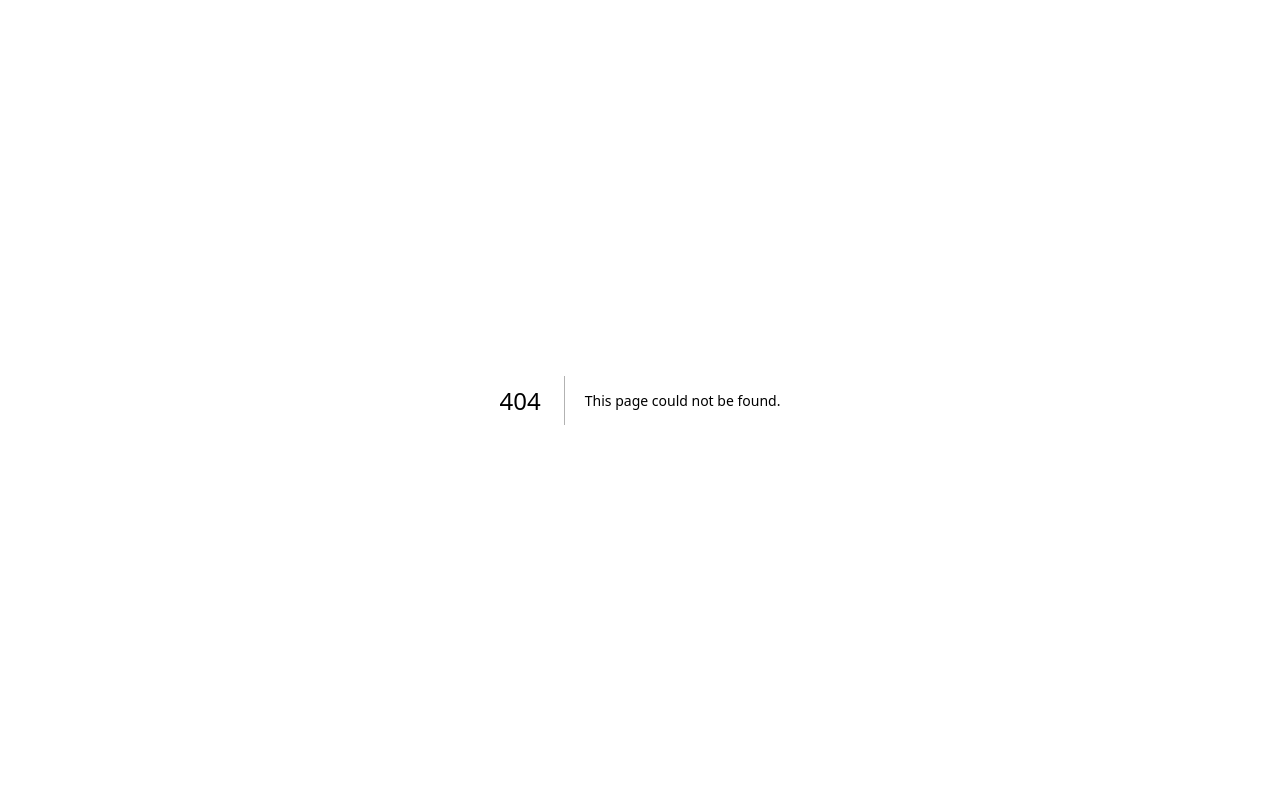
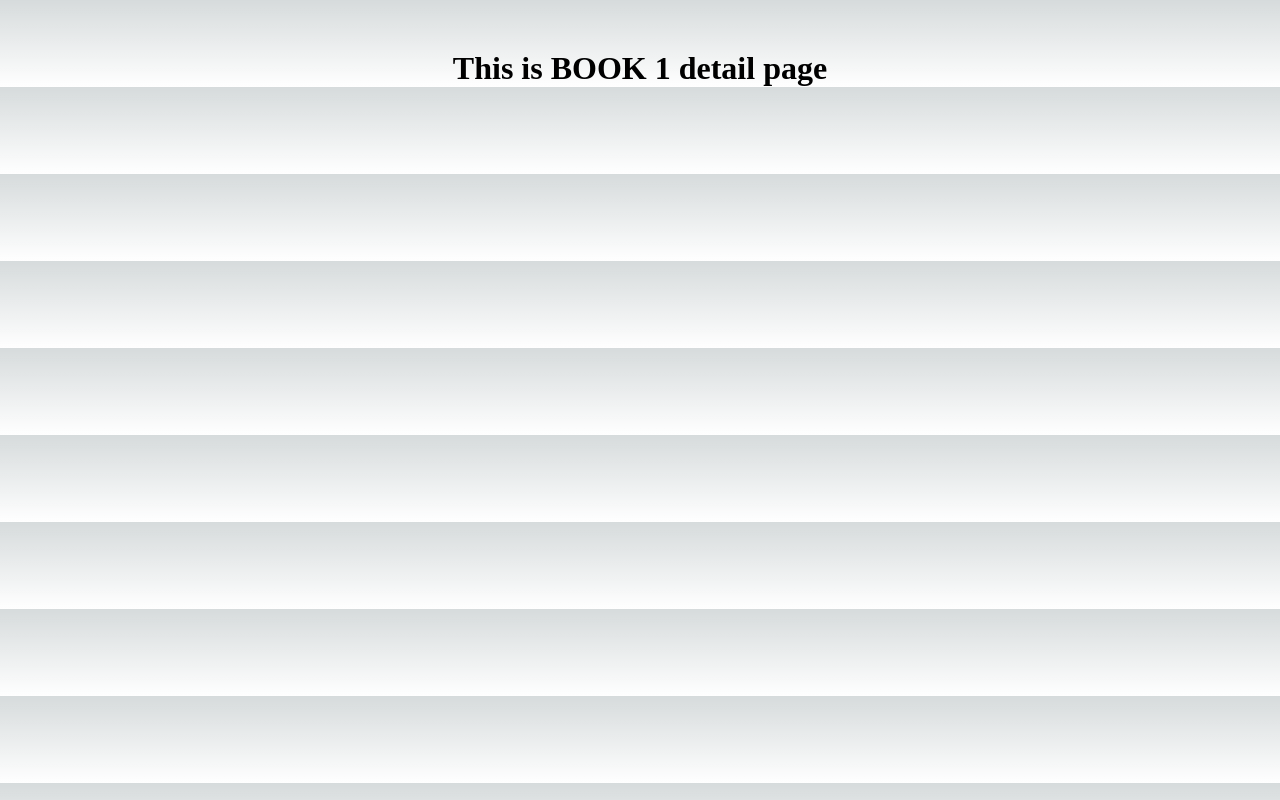
Before and after one commit to hlavu/next-routing, a Next.js app: page /book/1 in a window 1280 px wide. Before the commit this address had no page. Built offline with nearby package versions, Linux system fonts and the light colour scheme.

Commit message:
Dynamic routes

```diff
--- /dev/null
+++ b/pages/book/[bookId].tsx
@@ -0,0 +1,12 @@
+import { useRouter } from "next/router";
+import styles from "@/styles/Home.module.css";
+
+export default function BookDetail() {
+  const router = useRouter();
+  const { bookId } = router.query;
+  return (
+    <>
+      <h1 className={styles.heading}> This is BOOK {bookId} detail page</h1>
+    </>
+  );
+}
```
Also changed, not shown: pages/book/index.tsx (added, +9 -0 lines), 1 other file (tests, documents, lock files or other folders).
